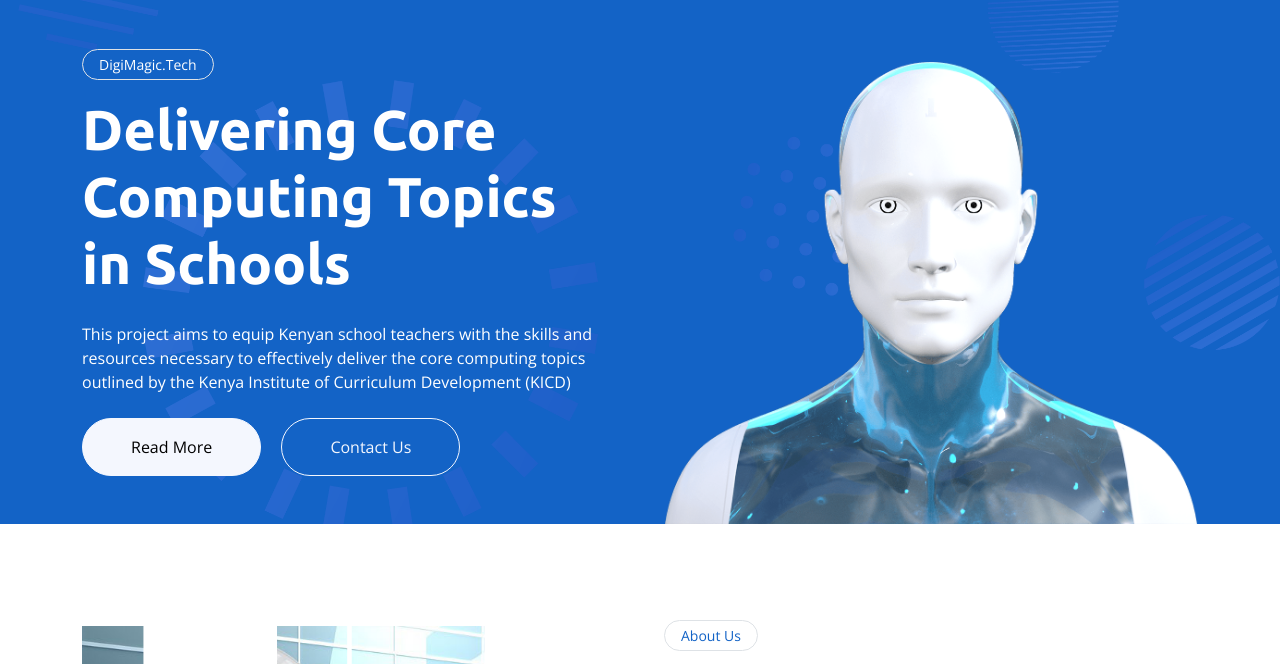
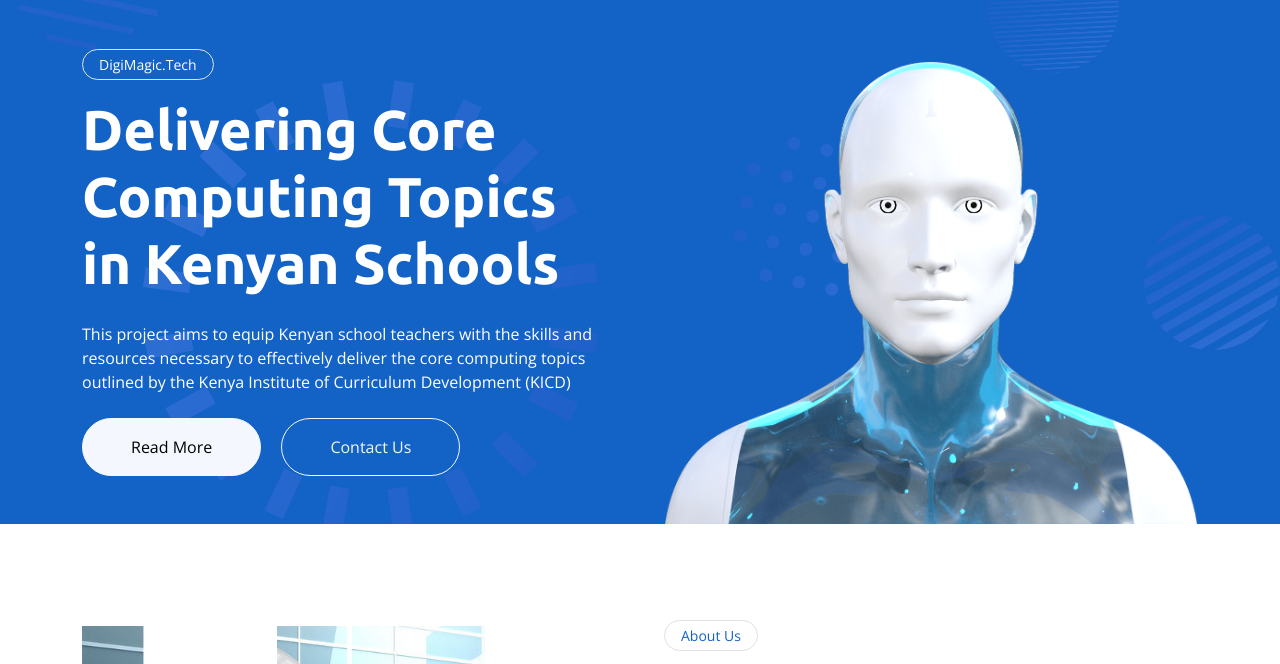
Before and after one commit to FullStack-Website-Development/digimagic-technologies, a plain HTML site: page index.html in a window 1280 px wide. Shown: the part 95-759 px from the top of the page. Drawn offline with nearby package versions, Linux system fonts and the light colour scheme.

Commit message:
Updated index.html

```diff
--- a/index.html
+++ b/index.html
@@ -88,7 +88,7 @@
             <div class="row g-5 pt-5">
                 <div class="col-lg-6 align-self-center text-center text-lg-start mb-lg-5">
                     <div class="btn btn-sm border rounded-pill text-white px-3 mb-3 animated slideInRight">DigiMagic.Tech</div>
-                    <h1 class="display-4 text-white mb-4 animated slideInRight">Delivering Core Computing Topics in Schools</h1>
+                    <h1 class="display-4 text-white mb-4 animated slideInRight">Delivering Core Computing Topics in Kenyan Schools</h1>
                     <p class="text-white mb-4 animated slideInRight">This project aims to equip Kenyan school teachers
                         with the skills and resources necessary to effectively deliver the core computing topics
                         outlined by the Kenya Institute of Curriculum Development (KICD)</p>
```
